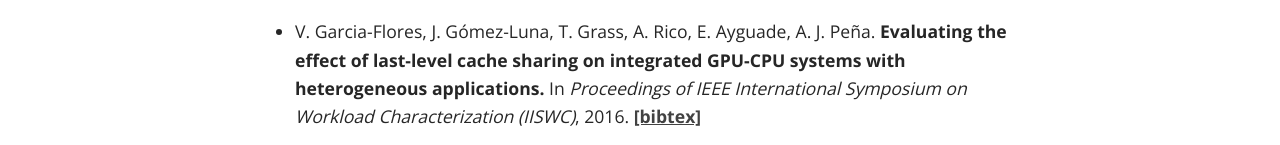
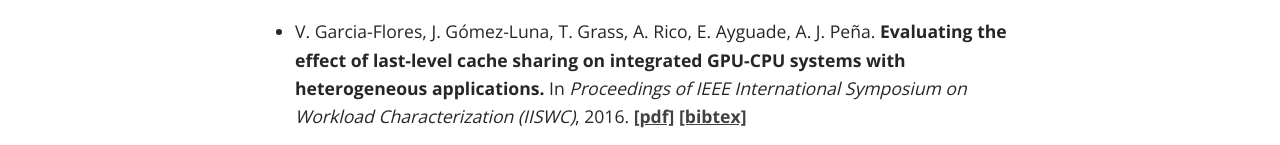
Before and after one commit to chai-benchmarks/chai-benchmarks.github.io, a Jekyll site: the page built from _pages/03_publications.md, in a window 1280 px wide. Shown: the part 769-914 px from the top of the page. Built offline with Jekyll 4.4.1, drawn with Linux system fonts in a browser that asks for light colours; some web fonts are replaced.

Commit message:
IISWC'16 pdf

```diff
--- a/_pages/03_publications.md
+++ b/_pages/03_publications.md
@@ -23,4 +23,5 @@ Other publications:
 * V. Garcia-Flores, J. Gómez-Luna, T. Grass, A. Rico, E. Ayguade, A. J. Peña.
   **Evaluating the effect of last-level cache sharing on integrated GPU-CPU systems with heterogeneous applications.**
   In *Proceedings of IEEE International Symposium on Workload Characterization (IISWC)*, 2016.
+  [\[pdf\]](/assets/iiswc16.pdf)
   [\[bibtex\]](/assets/iiswc16.bib)
```
Also changed, not shown: 1 other file.
